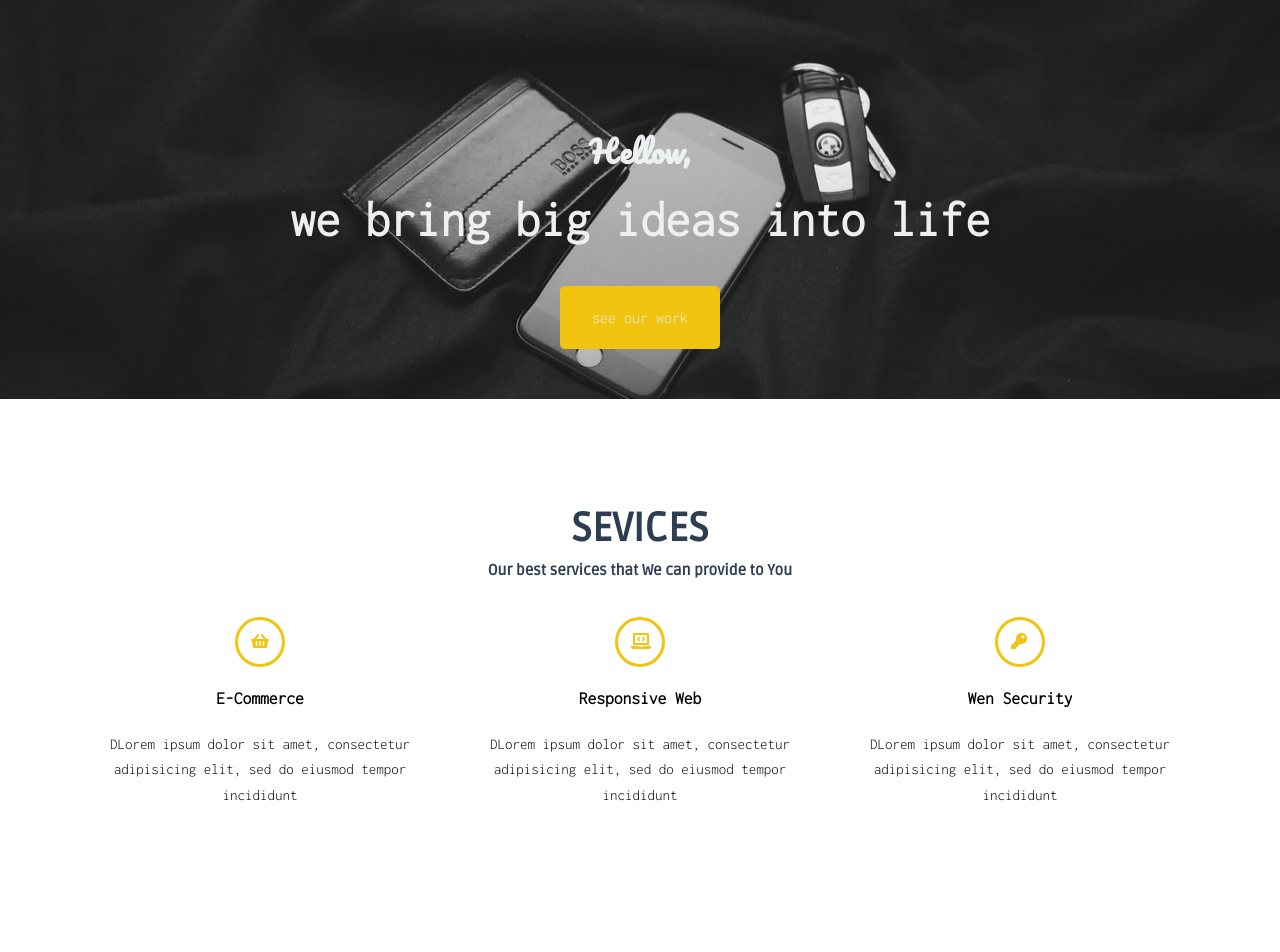
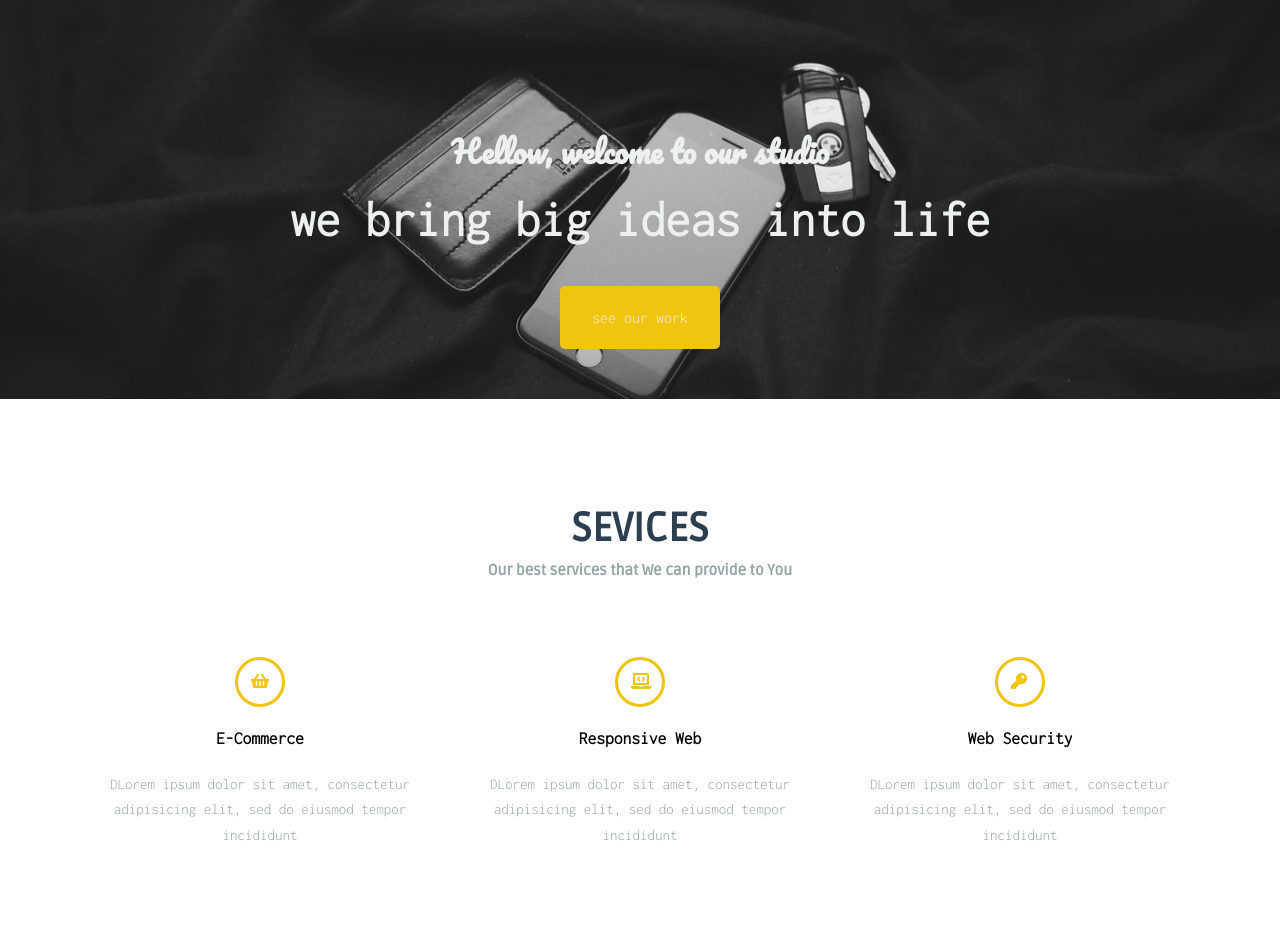
Before and after one commit to trojek71/projekt-3-6, a plain HTML site: page index.html in a window 1280 px wide. Shown: the part 180-1132 px from the top of the page. Drawn offline with Linux system fonts and the light colour scheme; a web font is replaced by a local one.

Commit message:
Minor fonts fixes

```diff
--- a/index.html
+++ b/index.html
@@ -36,7 +36,7 @@
                            <div class="row"></div>
                                <div class="col-s-12 one">
                                 <div class="tell-me-more">
-                                    <h1 class="page-title"><span class="hellow">Hellow,</span>
+                                    <h1 class="page-title"><span class="hellow">Hellow, welcome to our studio</span>
                                     <h2 class="page-subtitle">we bring big ideas into life</h2>
                                     <a class="btn btn-one" href="#">see our work</a>
                                 </div>
@@ -96,7 +96,7 @@
                                         <div class="card p-3 md-3 ">
                                                 <div class="row">
                                                         <div class="card-body e-commerce">
-                                                            <h3>Wen Security</h3>
+                                                            <h3>Web Security</h3>
                                                             <p>DLorem ipsum dolor sit amet, consectetur adipisicing elit, sed do eiusmod tempor incididunt</p>
                                                     </div>
                                                 </div>
--- a/sass/style.scss
+++ b/sass/style.scss
@@ -142,7 +142,7 @@ font-family: $font-text;
 .service-title{
     margin-left:0;
     margin-top: 0;
-    margin-bottom:35px;
+    margin-bottom:75px;
     text-align: center;
     color:#2c3e50;
     line-height: 1.5;
@@ -155,6 +155,7 @@ font-family: $font-text;
 .service-title .page-subtitle{
     font-size:15px;
     font-family: 'Ruda', Sans-Serif;
+    color:#95a5a6;
 }
 
 
@@ -219,6 +220,11 @@ font-family: $font-text;
 .e-commerce {
     text-align: center;
 }
+.services p{
+    color:#95a5a6;
+}
+
+
 
 /* PORTFOLIO*/
 
@@ -230,6 +236,7 @@ font-family: $font-text;
 
 .portfolio .col-lg-4{
     padding-bottom: 50px;
+
 }
 
 .card img{
@@ -241,6 +248,13 @@ font-family: $font-text;
 .card{
     text-align: center;
     font-size:15px;
+    background:white;
+    padding-bottom: 20px;
+
+}
+
+.portfolio .card-body p{
+    color:#95a5a6;
 }
 
 /*FOOTER*/
@@ -291,5 +305,8 @@ font-family: $font-text;
   .linki *{
     display: flex;
     align-items: center;
+  }
 
+  .freebies a{
+    color:#34495e;
   }
```
Also changed, not shown: css/style.css, 1 other file.
